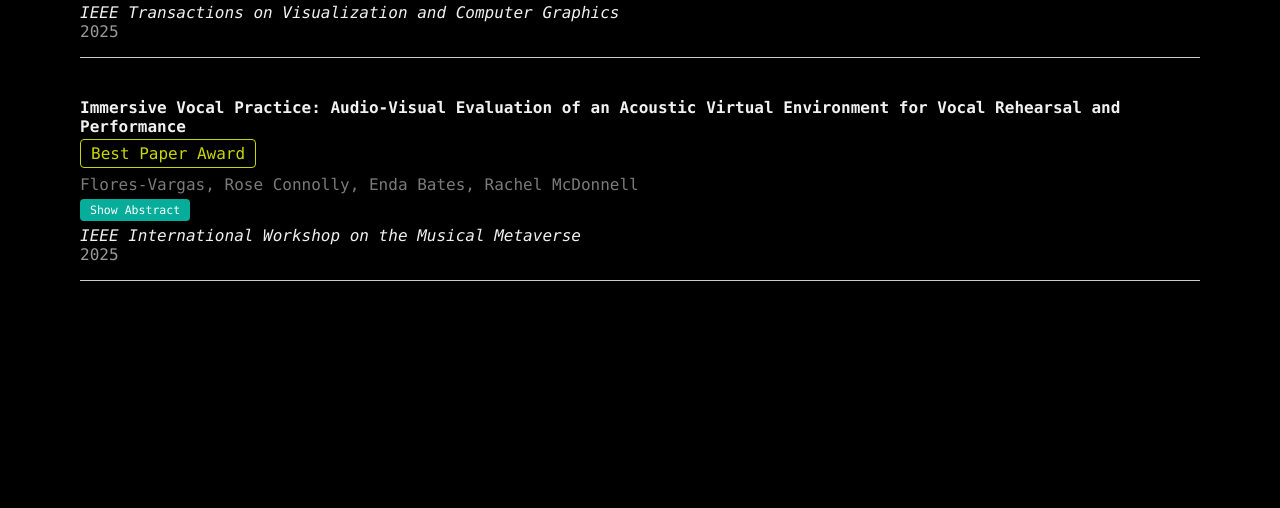
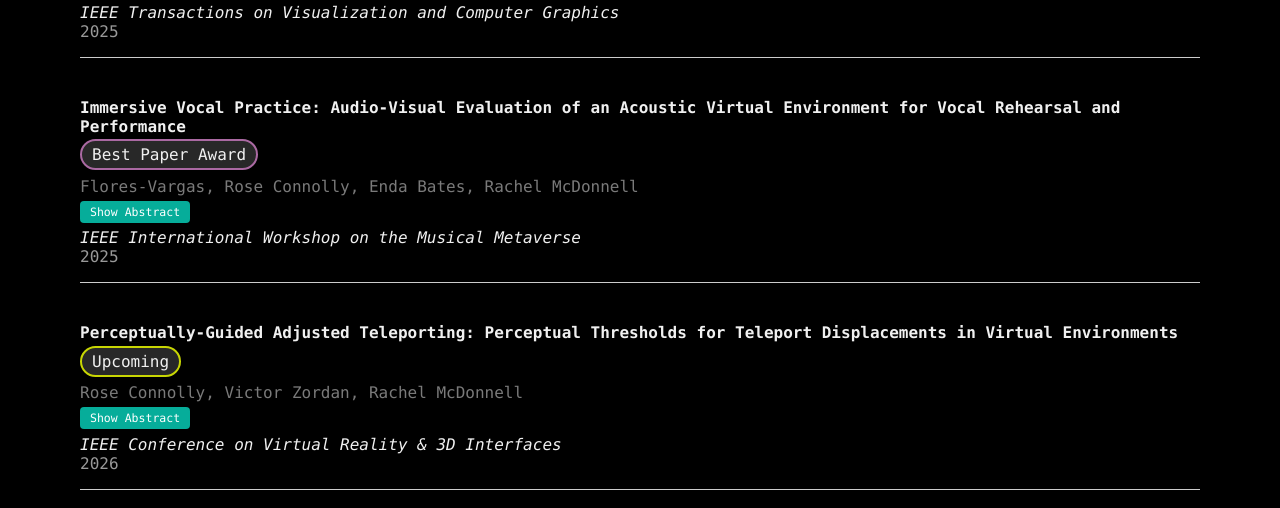
Before and after one commit to connolr3/connolr3.github.io, a website: page pub.html in a window 1280 px wide. Shown: the part 286-794 px from the top of the page. Drawn offline with nearby package versions, Linux system fonts and the light colour scheme; a web font is replaced by a local one.

Commit message:
new publication and alternating colours for tag

```diff
--- a/css/no-spine-css.css
+++ b/css/no-spine-css.css
@@ -832,17 +832,41 @@ color: #1d1717;
 }
 
  .pub-tag {
-  color: var(--feature-color3);
-  border: var(--feature-color3) 1px solid;
+  color: var(--feature-color);
+  border: var(--feature-color3)2px solid;
   width: fit-content;
   border-radius: 3%;
     padding: 4px 10px;
   margin-bottom: 0.5vw;
-  border-radius: 4px;
+  background-color: #3b3b3bb0;
+  border-radius: 40px;
+}
+
+
+.tag {
+  display: inline-block;
+  background-color: #eee;
+  color: #000000;
+  padding: 5px 10px;
+  margin-top: 10px;
+  border-radius: 5px;
+  font-size: 0.9vw;
 }
 
 
 
+.publication-item:nth-child(even) .pub-tag,
+.publication-item:nth-child(even) .tag {
+  color: var(--feature-color);
+  border-color: var(--feature-color1);
+ /* background-color: var(--feature-color1);*/
+}
+
+.publication-item:nth-child(odd) .pub-tag,
+.publication-item:nth-child(odd) .tag {
+  color: var(--feature-color);
+  border-color: var(--feature-color3);
+}
 
 
 .toggle-abstract {
@@ -1364,15 +1388,7 @@ ul{
   top: 0;
 }
 
-.tag {
-  display: inline-block;
-  background-color: #eee;
-  color: #000000;
-  padding: 5px 10px;
-  margin-top: 10px;
-  border-radius: 5px;
-  font-size: 0.9vw;
-}
+
 
 .image-container img {
   max-width: 100%;
--- a/data/publications.json
+++ b/data/publications.json
@@ -19,6 +19,17 @@
    "workshop":"IEEE International Workshop on the Musical Metaverse",
     "publisher": "IEEE",
   "tags": ["Best Paper Award"]
+  }  ,
+    {
+    "id": "connolly2026percpetually",
+    "type": "conference",
+    "title": "Perceptually-Guided Adjusted Teleporting: Perceptual Thresholds for Teleport Displacements in Virtual Environments",
+    "authors": ["Rose Connolly",  "Victor Zordan", "Rachel McDonnell"],
+    "abstract": "Teleportation is one of the most common locomotion techniques in virtual reality, yet its perceptual properties remain underexplored. While redirected walking research has shown that users' movements can be subtly manipulated without detection, similar imperceptible adjustments for teleportation have not been systematically investigated. This study examines the thresholds at which teleportation displacements become noticeable to users. We conducted a repeated-measures experiment in which participants' selected teleport destinations were altered in both direction (forwards, backwards) and at different ranges (small, large). Detection thresholds for these positional adjustments were estimated using a psychophysical staircase method with a two-alternative forced choice (2AFC) task. Results show that teleport destinations can be shifted without detection, with larger tolerances for backward adjustments and across longer teleport ranges. These findings establish baseline perceptual limits for redirected teleportation and highlight its potential as a design technique. Applications include supporting interpersonal distance management in social VR, guiding players toward objectives in games, and assisting novice users with navigation. By identifying the limits of imperceptible teleportation adjustments, this work extends redirection principles beyond walking to teleportation and opens new opportunities for adaptive and socially aware VR locomotion systems.",
+    "year": 2026,
+   "workshop":"IEEE Conference on Virtual Reality & 3D Interfaces",
+    "publisher": "IEEE",
+  "tags": ["Upcoming"]
   }
 
 ]
```
